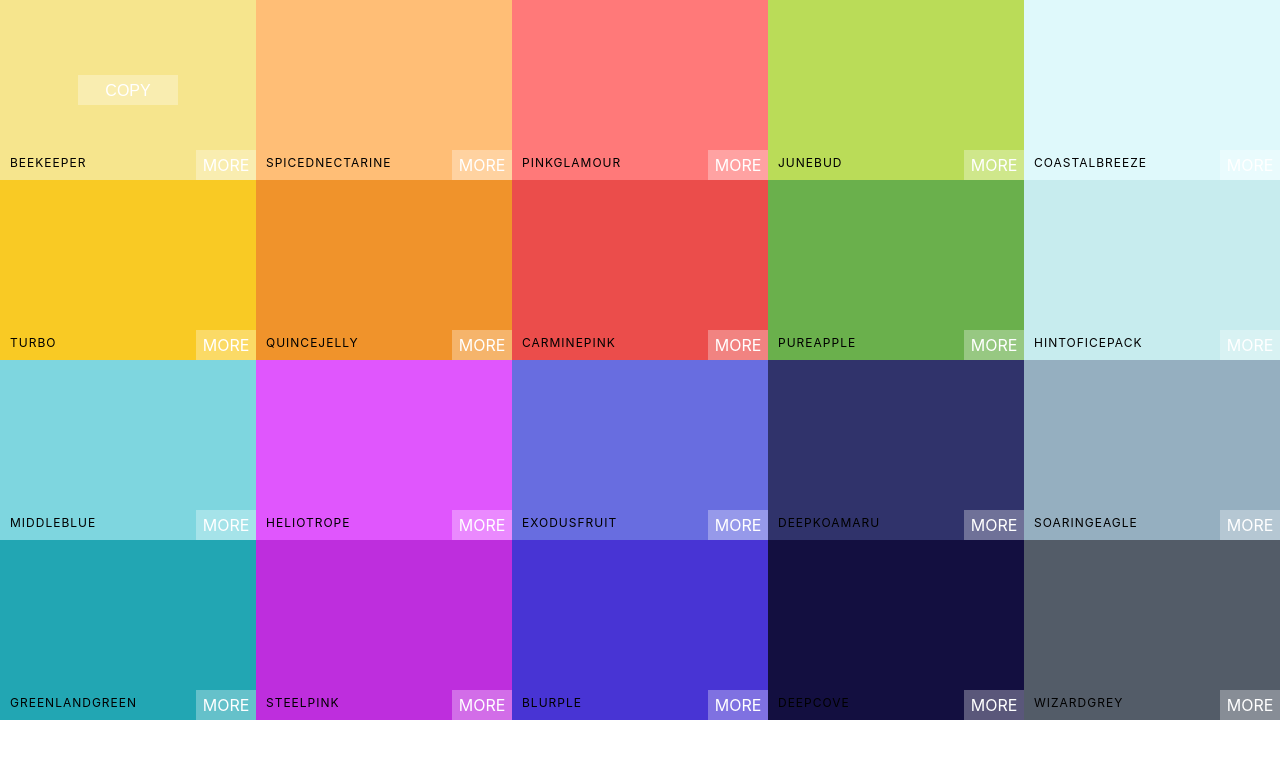
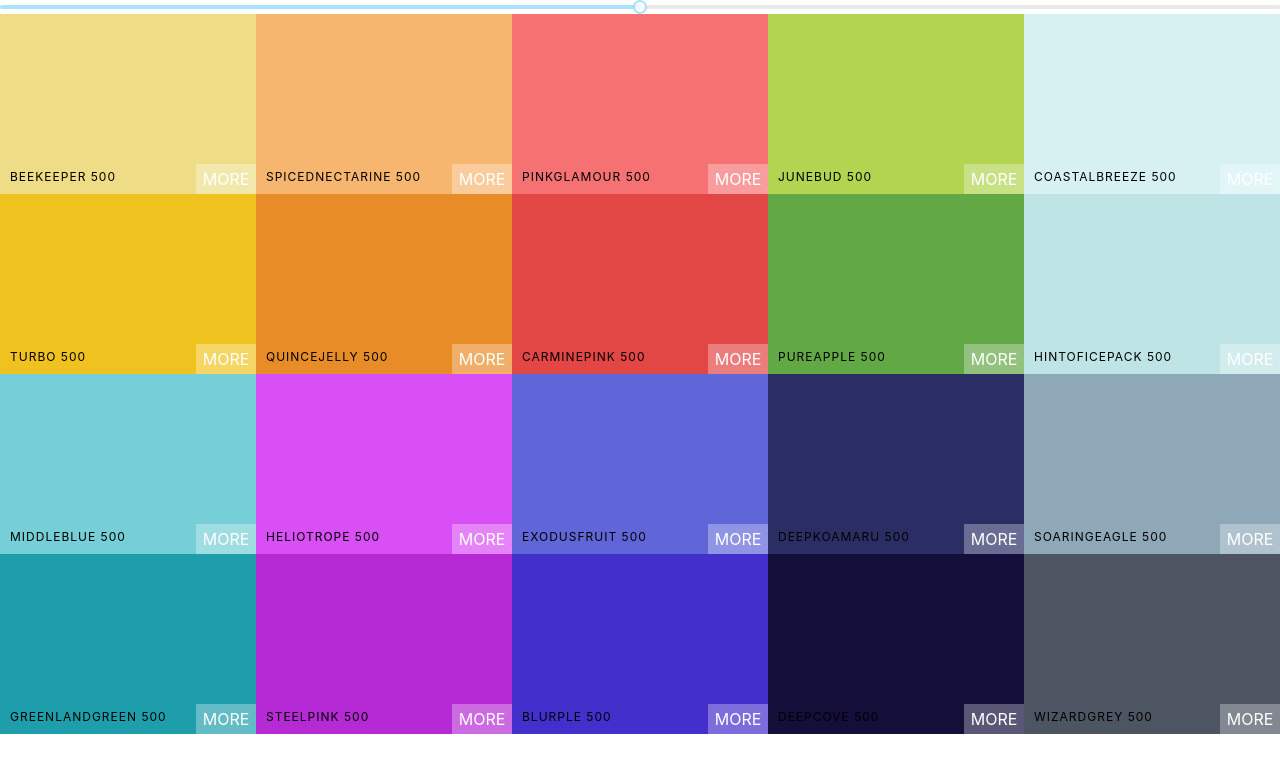
Before and after one commit to sebbains/colors-app, a React (Create React App) app: page / in a window 1280 px wide. Shown: the top 772 px of the page. Built offline with nearby package versions, Linux system fonts and the light colour scheme.

Commit message:
added slider

```diff
--- a/package.json
+++ b/package.json
@@ -7,6 +7,7 @@
     "@testing-library/react": "^13.4.0",
     "@testing-library/user-event": "^13.5.0",
     "chroma-js": "^2.4.2",
+    "rc-slider": "^10.4.0",
     "react": "^18.2.0",
     "react-copy-to-clipboard": "^5.1.0",
     "react-dom": "^18.2.0",
--- a/src/App.js
+++ b/src/App.js
@@ -5,10 +5,9 @@
 import { generatePalette } from './colorHelpers';
 
 function App() {
-  console.log(generatePalette(seedColors[4]));
   return (
     <div>
-      <Palette {...seedColors[4]}/>
+      <Palette palette={generatePalette(seedColors[4])}/>
     </div>
   );
 }
--- a/src/Palette.js
+++ b/src/Palette.js
@@ -1,14 +1,27 @@
 import React, { Component } from 'react';
 import ColorBox from "./ColorBox";
 import "./Palette.css";
+import Slider from 'rc-slider';
+import 'rc-slider/assets/index.css';
 
 class Palette extends Component {
+  constructor(props){
+    super(props);
+    this.state = {level: 500};
+    this.changeLevel = this.changeLevel.bind(this);
+  }
+  changeLevel(level){
+    this.setState({level});
+  }
   render() {
-    const ColorBoxes = this.props.colors.map(color => (
-       <ColorBox background={color.color} name={color.name}/>
+    const {colors} = this.props.palette;
+    const {level} = this.state;
+    const ColorBoxes = colors[level].map(color => (
+       <ColorBox background={color.hex} name={color.name}/>
     ));
     return (
       <div className="Palette">
+        <Slider defaultValue={level} min={100} max={900} step={100} onChange={this.changeLevel}/>
         {/* Navbar goes here */}
             <div className="Palette-colors">
               {ColorBoxes}
```
Also changed, not shown: 1 other file (tests, documents, lock files or other folders).
